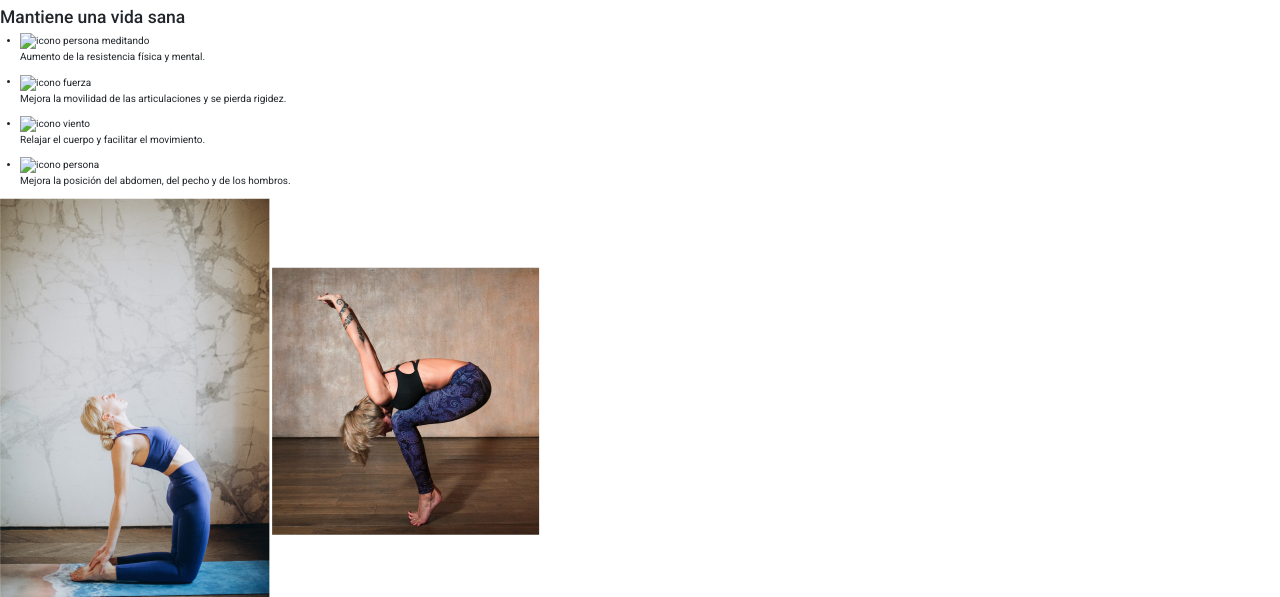
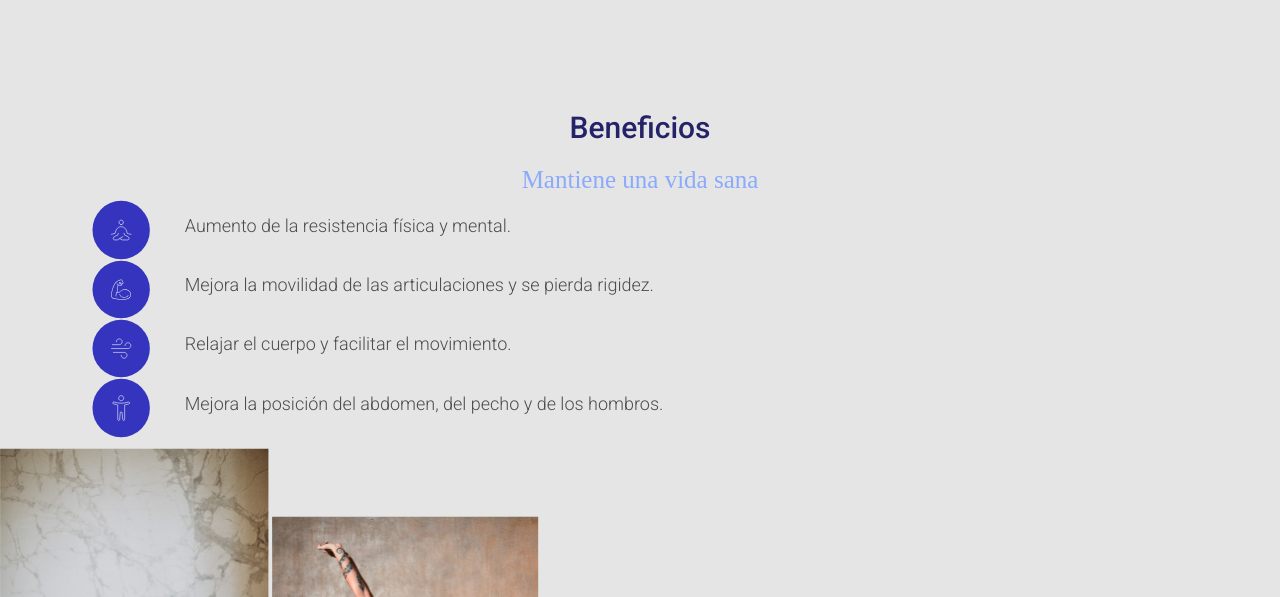
Before and after one commit to jp-quintana/ana_stretching, a plain HTML site: page index.html in a window 1280 px wide. Shown: the part 742-1339 px from the top of the page. Drawn offline with Linux system fonts and the light colour scheme.

Commit message:
index beneficios

```diff
--- a/index.html
+++ b/index.html
@@ -61,30 +61,30 @@
     </header>
     <main>
         <section id="beneficiosIndex">
-            <h2>Beneficios</h2>
-            <h3>Mantiene una vida sana</h3>
+            <h2 class="subtituloindex" id="h2Beneficios">Beneficios</h2>
+            <h3 id="h3Beneficios">Mantiene una vida sana</h3>
             <div>
-                <ul>
-                    <li>
-                        <img src="" alt="icono persona meditando">
-                        <p>Aumento de la resistencia física y mental.</p>
+                <ul id="ulBeneficios">
+                    <li class="liBeneficios">
+                        <img src="assets/inicio/meditando.svg" alt="icono persona meditando" class="iconBeneficios">
+                        <p class="pBeneficios">Aumento de la resistencia física y mental.</p>
                     </li>
-                    <li>
-                        <img src="" alt="icono fuerza">
-                        <p>Mejora la movilidad de las articulaciones y se pierda rigidez.</p>
+                    <li class="liBeneficios">
+                        <img src="assets/inicio/musculo.svg" alt="icono fuerza" class="iconBeneficios">
+                        <p class="pBeneficios">Mejora la movilidad de las articulaciones y se pierda rigidez.</p>
                     </li>
-                    <li>
-                        <img src="" alt="icono viento">
-                        <p>Relajar el cuerpo y facilitar el movimiento.</p>
+                    <li class="liBeneficios">
+                        <img src="assets/inicio/viento.svg" alt="icono viento" class="iconBeneficios">
+                        <p class="pBeneficios">Relajar el cuerpo y facilitar el movimiento.</p>
                     </li>
-                    <li>
-                        <img src="" alt="icono persona">
-                        <p>Mejora la posición del abdomen, del pecho y de los hombros.</p>
+                    <li class="liBeneficios">
+                        <img src="assets/inicio/persona.svg" alt="icono persona" class="iconBeneficios">
+                        <p class="pBeneficios">Mejora la posición del abdomen, del pecho y de los hombros.</p>
                     </li>
                 </ul>
             </div>
-            <img src="assets/inicio/IMG 1.png" alt="">
-            <img src="assets/inicio/IMG 2.png" alt="">
+            <img src="assets/inicio/IMG 1.png" alt="" id="img1-Index">
+            <img src="assets/inicio/IMG 2.png" alt="" id="img2-Index">
         </section>
     </main>
     <footer> <!--REHACER FOOTER-->
--- a/scss/_header.scss
+++ b/scss/_header.scss
@@ -48,8 +48,6 @@ header {
     }
 }
 
-
-
 .navbar-toggler {
     border: none;
     position: absolute;
--- a/scss/_index.scss
+++ b/scss/_index.scss
@@ -0,0 +1,55 @@
+//BENEFICIOS
+
+.subtituloindex {
+    color: #242367;
+    font-size: 3rem;
+    line-height: 3.5rem;
+    text-align: center;
+}
+
+#h2Beneficios {
+    margin-top: 13.195rem;
+    margin-bottom: 2.05rem;
+}
+
+#h3Beneficios {
+    color: #8BAAFC;
+    font-family: New York Extra Large;
+    font-size: 2.5rem;
+    line-height: 3rem;
+    text-align: center;
+}
+
+#ulBeneficios {
+    margin-left: 7.155rem;
+}
+
+.liBeneficios {
+    display: flex;
+    flex-direction: row;
+    align-items: center;
+}
+
+.iconBeneficios {
+    width: 5.933rem;
+    height: 5.933rem;
+}
+
+.pBeneficios {
+    color: #4D4D4D;
+    font-weight: 300;
+    font-size: 1.8rem;
+    line-height: 2.1rem;
+    text-align: center;
+    margin-left: 3.386rem;
+}
+
+#img1-Index {
+    width: 26.925rem;
+    height: 40.383rem;
+}
+
+#img2-Index {
+    width: 26.7rem;
+    height: 26.7rem;
+}
--- a/scss/style.scss
+++ b/scss/style.scss
@@ -11,10 +11,15 @@ html {
 
 body {
     font-family: 'Roboto';
+    background-color: #E5E5E5;
 }
 
 a {
     text-decoration: none;
+}
+
+ul {
+    list-style-type: none;
 }
 
 @import "header";
```
Also changed, not shown: assets/inicio/icon-persona-meditando2.svg (deleted), assets/inicio/meditando.svg (added), assets/inicio/musculo.svg (added), assets/inicio/persona.svg (added), assets/inicio/viento.svg (added), css/style.css.
